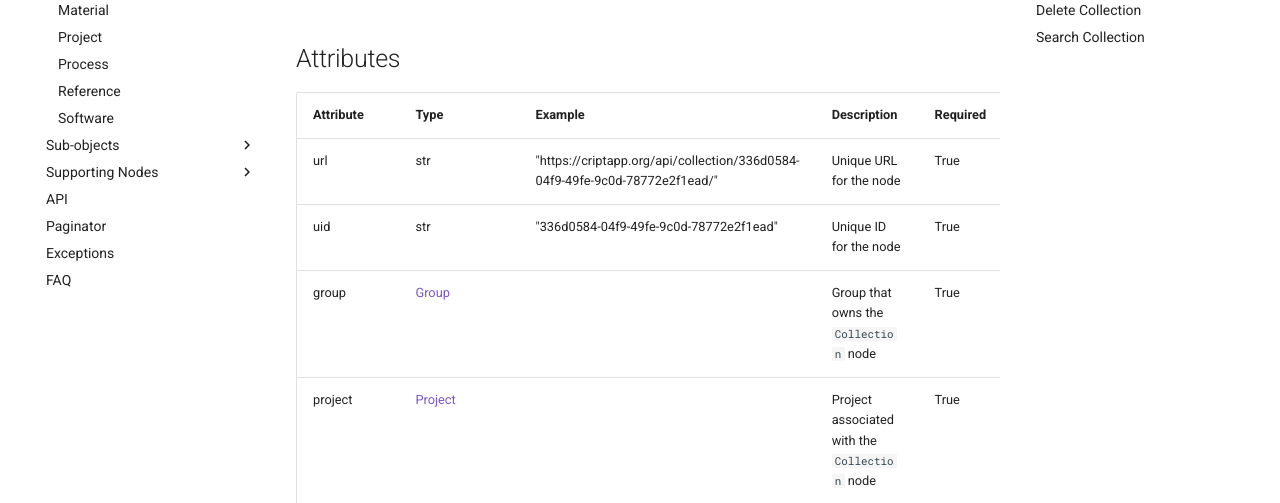
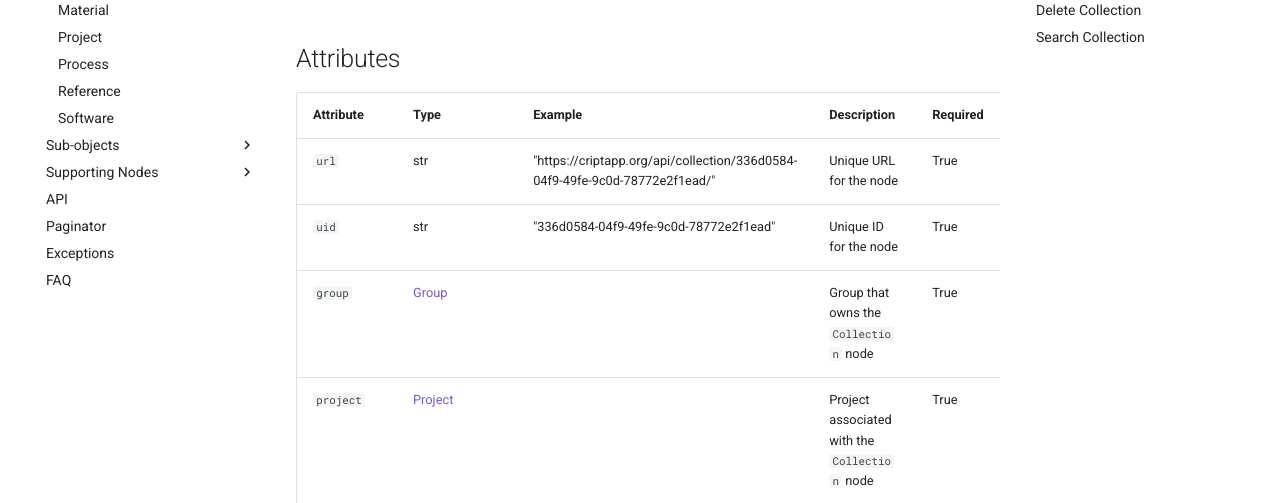
Before and after one commit to C-Accel-CRIPT/sdk-archive, an MkDocs documentation site: the page built from docs/nodes/collection.md, in a window 1280 px wide and 900 px high. Shown: the part 397-900 px from the top of the window. Built offline with MkDocs 1.6.1 and Material for MkDocs 9.7.7, drawn with Linux system fonts in a browser that asks for light colours; comment, search, counter and statistics services are not loaded.

````diff
--- a/docs/nodes/collection.md
+++ b/docs/nodes/collection.md
@@ -15,17 +15,17 @@ A `Collection` node can be thought as a folder/bucket that can hold either an
 
 | Attribute             | Type                                                | Example                  | Description                                                                             | Required |
 |-----------------------|-----------------------------------------------------|--------------------------|-----------------------------------------------------------------------------------------|----------|
-| url                   | str                                                 | "https://criptapp.org/api/collection/336d0584-04f9-49fe-9c0d-78772e2f1ead/" | Unique URL for the node              | True     |
-| uid                   | str                                                 | "336d0584-04f9-49fe-9c0d-78772e2f1ead" | Unique ID for the node                                                    | True     |
-| group                 | [Group](../supporting_nodes/group.md)               |                          | Group that owns the `Collection` node                                                   | True     |
-| project                 | [Project](../project.md)                          |                          | Project associated with the `Collection` node                                           | True     |
-| name                  | str                                                 | "Navid's collection"     | Name of the `Collection`  node                                                          | True     |
-| experiments           | list[[Experiment](experiment.md)]                   | [exp_1, exp_2, exp_3]    | Experiments that relate to the `Collection` node                                        | False    |
-| inventories           | list[[Inventory](inventory.md)]                     | [inv_1, inv_2, inv_3]    | Inventories owned by the `Collection` node                                              | False    |
-| citations             | list[[Citation](../subobjects/citation.md)]         |                          | Reference to a book, paper, or scholarly work                                           | False    |
-| created_at            | datetime                                            | "2022-11-23T00:59:01.453731Z" | Date and time the `Collection` node was created (UTC time)                         | True     |
-| updated_at            | datetime                                            | "2022-11-23T00:59:01.453756Z" | Date and time the `Collection` node was last modified (UTC time)                   | True     |
-| public                | bool                                                | False                    | Boolean indicating whether the node is publicly viewable | True     |
+| `url`                   | str                                                 | "https://criptapp.org/api/collection/336d0584-04f9-49fe-9c0d-78772e2f1ead/" | Unique URL for the node              | True     |
+| `uid`                   | str                                                 | "336d0584-04f9-49fe-9c0d-78772e2f1ead" | Unique ID for the node                                                    | True     |
+| `group`                 | [Group](../supporting_nodes/group.md)               |                          | Group that owns the `Collection` node                                                   | True     |
+| `project`                 | [Project](../project.md)                          |                          | Project associated with the `Collection` node                                           | True     |
+| `name`                  | str                                                 | "Navid's collection"     | Name of the `Collection`  node                                                          | True     |
+| `experiments`           | list[[Experiment](experiment.md)]                   | [exp_1, exp_2, exp_3]    | Experiments that relate to the `Collection` node                                        | False    |
+| `inventories`           | list[[Inventory](inventory.md)]                     | [inv_1, inv_2, inv_3]    | Inventories owned by the `Collection` node                                              | False    |
+| `citations`             | list[[Citation](../subobjects/citation.md)]         |                          | Reference to a book, paper, or scholarly work                                           | False    |
+| `created_at`            | datetime                                            | "2022-11-23T00:59:01.453731Z" | Date and time the `Collection` node was created (UTC time)                         | True     |
+| `updated_at`            | datetime                                            | "2022-11-23T00:59:01.453756Z" | Date and time the `Collection` node was last modified (UTC time)                   | True     |
+| `public`                | bool                                                | False                    | Boolean indicating whether the node is publicly viewable | True     |
 
 ## Example
 ```json
````
